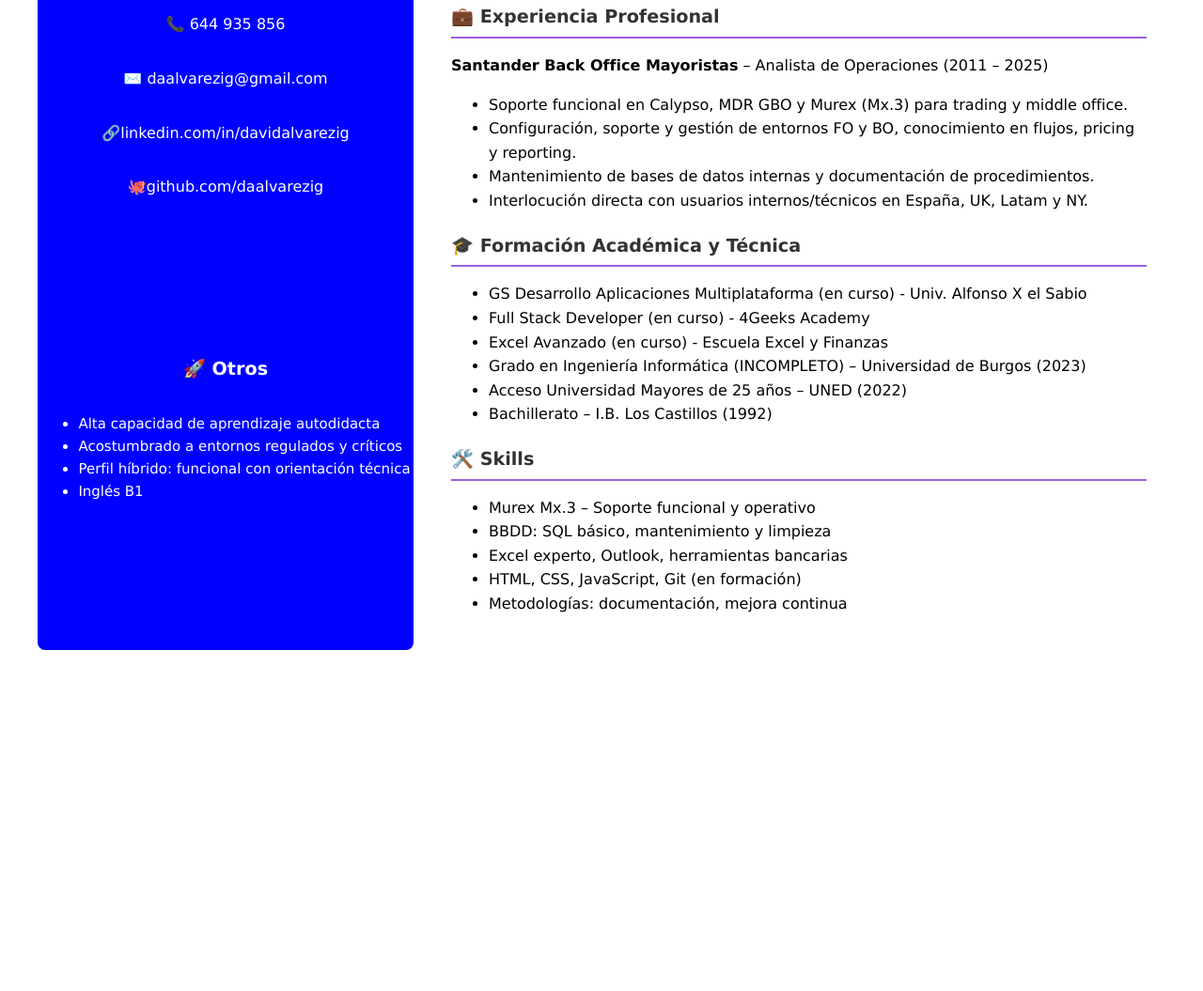
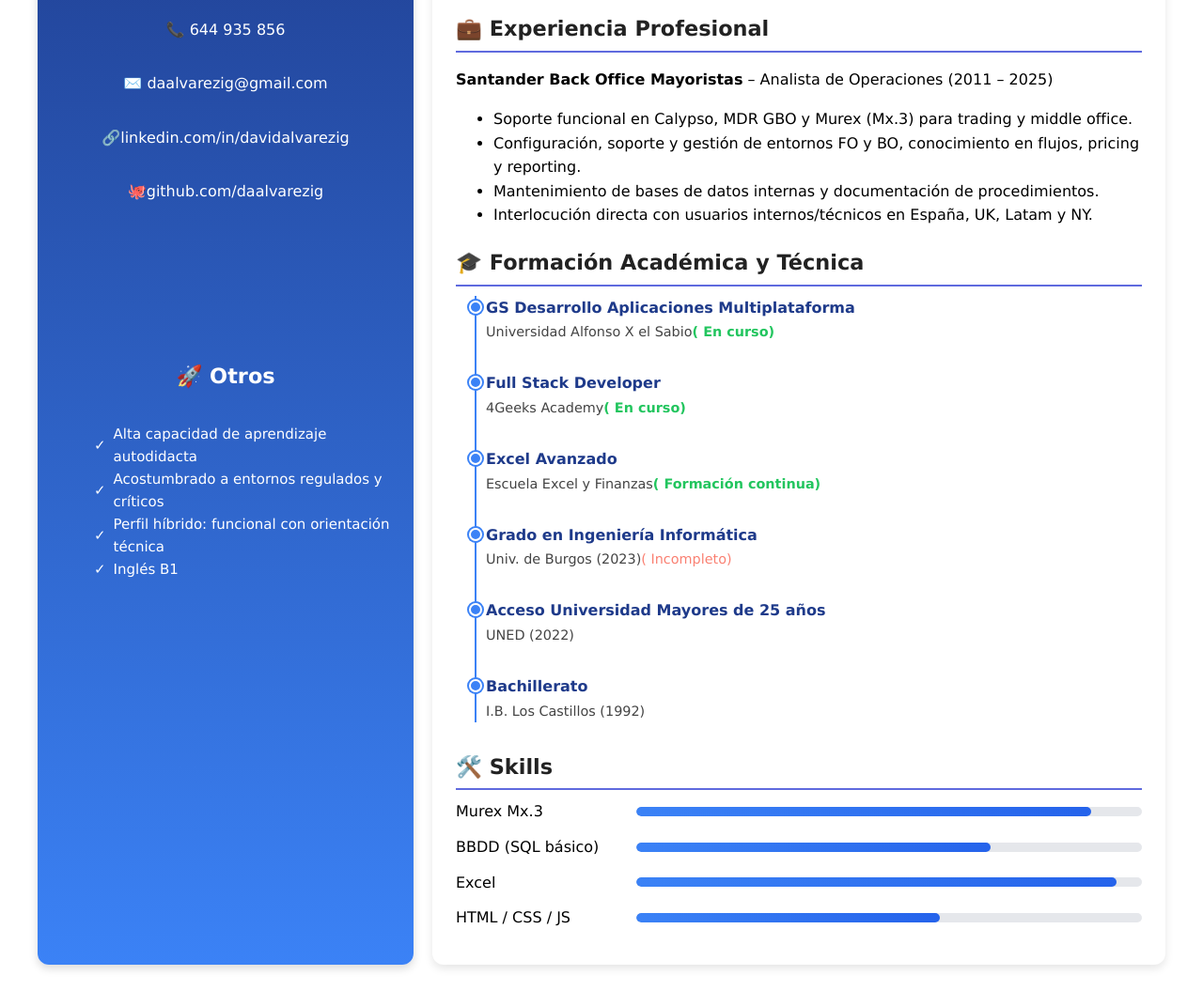
Before and after one commit to 4GeeksAcademy/daalvarezig-CV, a plain HTML site: page index.html in a window 1280 px wide. Shown: the part 462-1517 px from the top of the page at 94% size. Before the commit the page ends 1182 px from the top, so only its background shows below. Drawn offline with Linux system fonts and the light colour scheme.

Commit message:
UpdateCV

```diff
--- a/index.html
+++ b/index.html
@@ -51,26 +51,88 @@
       </ul>
 
       <h2>🎓 Formación Académica y Técnica</h2>
-      <ul>
-        <li>GS Desarrollo Aplicaciones Multiplataforma (en curso) - Univ. Alfonso X el Sabio</li>
-        <li>Full Stack Developer (en curso) - 4Geeks Academy</li>
-        <li>Excel Avanzado (en curso) - Escuela Excel y Finanzas</li>
-        <li>Grado en Ingeniería Informática (INCOMPLETO) – Universidad de Burgos (2023)</li>
-        <li>Acceso Universidad Mayores de 25 años – UNED (2022)</li>
-        <li>Bachillerato – I.B. Los Castillos (1992)</li>
-      </ul>
+      <!-- TIMELINE FORMACIÓN INICIO -->
+<div class="timeline">
+  <div class="timeline-item">
+    <div class="timeline-dot"></div>
+    <div class="timeline-content">
+      <h4>GS Desarrollo Aplicaciones Multiplataforma</h4>
+      <p>Universidad Alfonso X el Sabio<span class="en-curso">( En curso)</span></p>
+    </div>
+  </div>
+
+  <div class="timeline-item">
+    <div class="timeline-dot"></div>
+    <div class="timeline-content">
+      <h4>Full Stack Developer</h4>
+      <p>4Geeks Academy<span class="en-curso">( En curso)</span></p>
+    </div>
+  </div>
+
+  <div class="timeline-item">
+    <div class="timeline-dot"></div>
+    <div class="timeline-content">
+      <h4>Excel Avanzado</h4>
+      <p>Escuela Excel y Finanzas<span class="en-curso">( Formación continua)</span></p>
+    </div>
+  </div>
+
+  <div class="timeline-item">
+    <div class="timeline-dot"></div>
+    <div class="timeline-content">
+      <h4>Grado en Ingeniería Informática</h4>
+      <p>Univ. de Burgos (2023)<span class="incompleto">( Incompleto)</p>
+    </div>
+  </div>
+
+  <div class="timeline-item">
+    <div class="timeline-dot"></div>
+    <div class="timeline-content">
+      <h4>Acceso Universidad Mayores de 25 años</h4>
+      <p>UNED (2022)</p>
+    </div>
+  </div>
+
+  <div class="timeline-item">
+    <div class="timeline-dot"></div>
+    <div class="timeline-content">
+      <h4>Bachillerato</h4>
+      <p>I.B. Los Castillos (1992)</p>
+    </div>
+  </div>
+</div>
+<!-- TIMELINE FORMACIÓN FIN -->
 
       <h2>🛠️ Skills</h2>
-      <ul>
-        <li>Murex Mx.3 – Soporte funcional y operativo</li>
-        <li>BBDD: SQL básico, mantenimiento y limpieza</li>
-        <li>Excel experto, Outlook, herramientas bancarias</li>
-        <li>HTML, CSS, JavaScript, Git (en formación)</li>
-        <li>Metodologías: documentación, mejora continua</li>
-      </ul>
-    </div>
 
+<div class="skill">
+  <span>Murex Mx.3</span>
+  <div class="bar">
+    <div class="level" style="width: 90%"></div>
   </div>
+</div>
+
+<div class="skill">
+  <span>BBDD (SQL básico)</span>
+  <div class="bar">
+    <div class="level" style="width: 70%"></div>
+  </div>
+</div>
+
+<div class="skill">
+  <span>Excel</span>
+  <div class="bar">
+    <div class="level" style="width: 95%"></div>
+  </div>
+</div>
+
+<div class="skill">
+  <span>HTML / CSS / JS</span>
+  <div class="bar">
+    <div class="level" style="width: 60%"></div>
+  </div>
+</div>
+
 
 </body>
 </html>
--- a/style.css
+++ b/style.css
@@ -1,103 +1,218 @@
+/* ===================== Contenedor principal ===================== */
+
 .container {
   display: grid;
   grid-template-areas:
     "header header"
     "left right";
   grid-template-columns: minmax(400px, 1fr) minmax(400px, 3fr);
- /* izquierda más estrecha */
-
 
   max-width: 1200px;
   margin: 0 auto;
   padding: 20px;
-  font-family: Verdana;
+  font-family: "Poppins", Verdana, sans-serif; /* tipografía más moderna */
   line-height: 1.6;
-    gap: 20px;
+  gap: 20px;
+}
 
-}
+/* ===================== Header ===================== */
 
 .header {
   grid-area: header;
   text-align: right;
-  background: #0ab1fff3;
+  background: linear-gradient(135deg, #0ab1ff, #0077b6); /* gradiente */
   color: white;
   padding: 20px;
-  border-radius: 8px;
+  border-radius: 12px;
+  box-shadow: 0 4px 12px rgba(0,0,0,0.2); /* sombra */
 }
+
+/* ===================== Columna izquierda ===================== */
 
 .left {
   grid-area: left;
-  background: rgb(0, 0, 255);
-  border-radius: 8px;
+  background: linear-gradient(180deg, #1e3a8a, #3b82f6); /* azul degradado */
+  border-radius: 12px;
   color: white;
   padding: 40px 20px;
   display: flex;
   flex-direction: column;
   align-items: center;
+  box-shadow: 0 4px 10px rgba(0,0,0,0.15); /* sombra */
 }
 
+/* ===================== Columna derecha ===================== */
 
 .right {
   grid-area: right;
   background: #fff;
-  padding: 20px;
-  border-radius: 8px;
+  padding: 25px;
+  border-radius: 12px;
+  box-shadow: 0 4px 10px rgba(0,0,0,0.1); /* sombra sutil */
 }
+
+/* ===================== Titulares ===================== */
 
 h2 {
   margin-top: 20px;
   margin-bottom: 10px;
-  color: #333;
-  font-size: 1.2rem;
-  border-bottom: 2px solid #9A5FDE;
+  color: #222;
+  font-size: 1.4rem; /* un poco más grande */
+  font-weight: 600;
+  border-bottom: 2px solid #5f6ade;
   padding-bottom: 5px;
 }
+h2.blanco {
+  color: white;
+  border-bottom: none;
+  text-align: center;
+}
+
+/* ===================== Párrafos ===================== */
+
+.left p {
+  text-align: center;
+}
+
+/* ===================== Links ===================== */
 
 .left a {
-    color: white;       /* letra blanca */
-    text-decoration: none; /* quitar subrayado */
-    text-align: center;
+  color: white;
+  text-decoration: none;
+  text-align: center;
+  transition: transform 0.2 ease, color 0.3s ease; /* animación suave */
 }
 
 .left a:hover {
-    text-decoration: underline; /* subrayado al pasar el ratón */
+  color: #ffd700; /* dorado al hover */
+  text-decoration: underline;
 }
-h2.blanco {
-    color: white;
-    border-bottom: 2px none;
-    text-align: center;
+
+/* ===================== Lista con iconos ===================== */
+
+.left li {
+  display: flex;
+  align-items: center;
+  gap: 8px;
+  font-size: 15px;
+}
+
+.left li::before {
+  content: "✓";            /* icono */
+  display: inline-block;    /* importante para que se transforme correctamente */
+  color: #fff;
+  transition: transform 0.2s ease, color 0.2s ease;
+}
+
+.left li:hover::before {
+  transform: scale(1.5);   /* escala más evidente */
+  color: #d8b4fe;          /* púrpura claro al hover */
 }
 
 
-.left p {
-    text-align: center;
+/* ===================== Otros ajustes ===================== */
+
+
+.left h2 {
+  margin-top: 150px;
 }
-.left li {
 
-  font-size: 15px;
-  white-space: nowrap;
-}
-.left h2 {
-    margin-top: 150px;
-}
+/* ===================== Responsive ===================== */
+
 @media (max-width: 768px) {
   .container {
     grid-template-areas:
       "header"
       "left"
       "right";
-    grid-template-columns: 1fr; /* solo una columna */
+    grid-template-columns: 1fr;
   }
 
   .left, .right {
     padding: 20px;
   }
-}
-@media (max-width: 480px) {
-  .container {
-    padding: 10px;
+
+  * {
+    box-sizing: border-box;
   }
-  .left, .right {
-    padding: 15px;
+
+  .left, .right, .header {
+    width: 100%;
   }
 }
+
+/* ===================== Timeline ===================== */
+
+.timeline {
+  position: relative;
+  margin-left: 20px;
+  padding-left: 10px;
+  border-left: 2px solid #3b82f6;
+}
+
+.timeline-item {
+  position: relative;
+  margin-bottom: 30px;
+}
+
+.timeline-dot {
+  position: absolute;
+  left: -18px;
+  top: 5px;
+  width: 10px;
+  height: 10px;
+  background: #3b82f6;
+  border-radius: 50%;
+  border: 2px solid #fff;
+  box-shadow: 0 0 0 2px #3b82f6;
+}
+
+.timeline-content h4 {
+  margin: 0;
+  font-size: 1rem;
+  color: #1e3a8a;
+  font-weight: bold;
+}
+
+.timeline-content p {
+  margin: 2px 0 8px;
+  font-size: 0.9rem;
+  color: #444;
+}
+
+.en-curso {
+  color: #22c55e;   /* verde tailwind (emerald/500) */
+  font-weight: bold;
+}
+
+.incompleto {
+  color: salmon;
+}
+
+/* ===================== Barras Skills ===================== */
+
+.skill {
+  display: flex;                  /* texto y barra en línea */
+  align-items: center;
+  margin-bottom: 12px;
+  gap: 12px;                      /* espacio entre texto y barra */
+}
+
+.skill span {
+  flex: 0 0 180px;                /* ancho fijo para que todo quede alineado */
+  font-weight: 500;
+}
+
+.bar {
+  flex: 1;                        /* la barra ocupa el resto del espacio */
+  background: #e5e7eb;            /* gris claro */
+  border-radius: 8px;
+  height: 10px;
+  overflow: hidden;
+}
+
+.level {
+  background: linear-gradient(90deg, #3b82f6, #2563eb); /* azul degradado */
+  height: 100%;
+  border-radius: 8px;
+}
```
